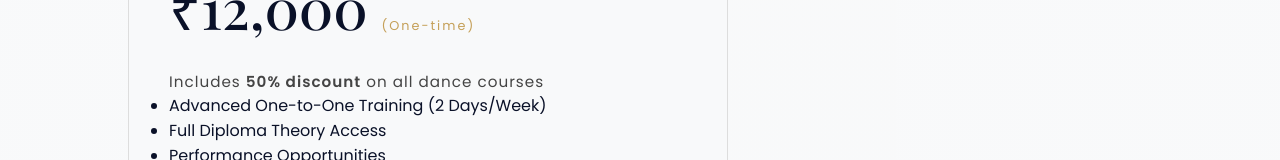
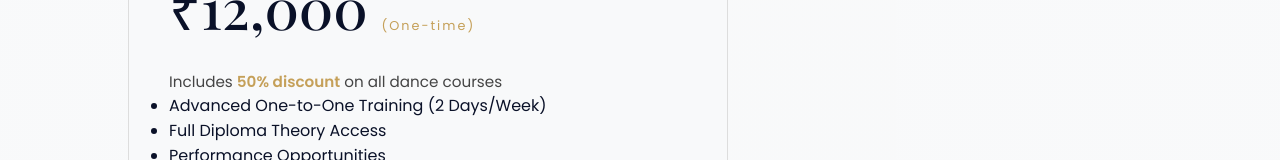
Before and after one commit to galirohithkumar30/galirohithkumar30.github.io, a plain HTML site: page pricing.html in a window 1280 px wide. Shown: the part 3048-3208 px from the top of the page. Drawn offline with nearby package versions, Linux system fonts and the light colour scheme.

Commit message:
Update style.css

```diff
--- a/style.css
+++ b/style.css
@@ -304,7 +304,11 @@ footer {
 }
 .offer {
     font-size: 0.9rem;
+    color: #666;
+    margin-top: 10px;
+}
+
+.offer strong {
     color: var(--gold-accent);
-    margin-top: 10px;
-    letter-spacing: 1px;
+    font-weight: 600;
 }
```
